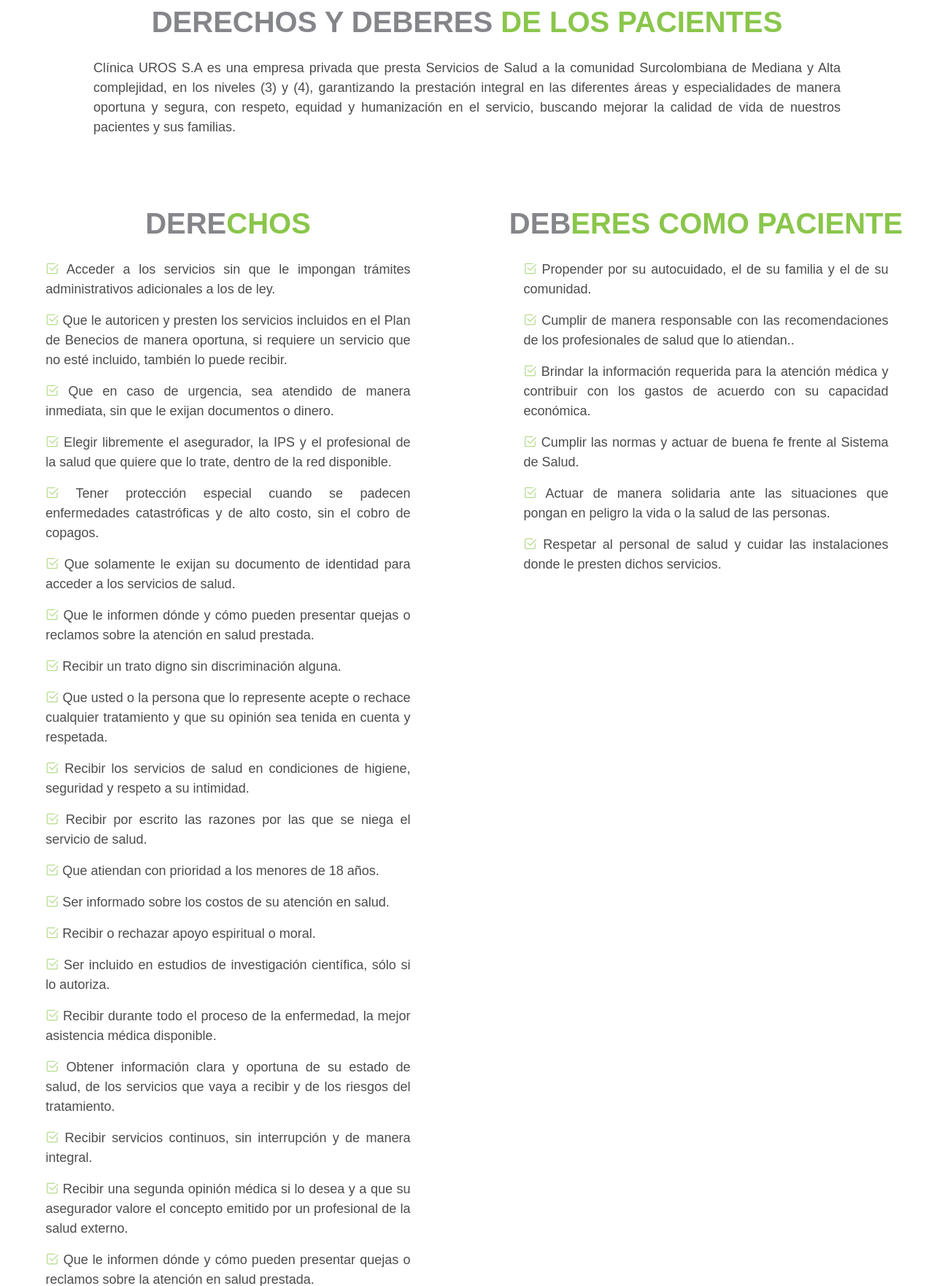
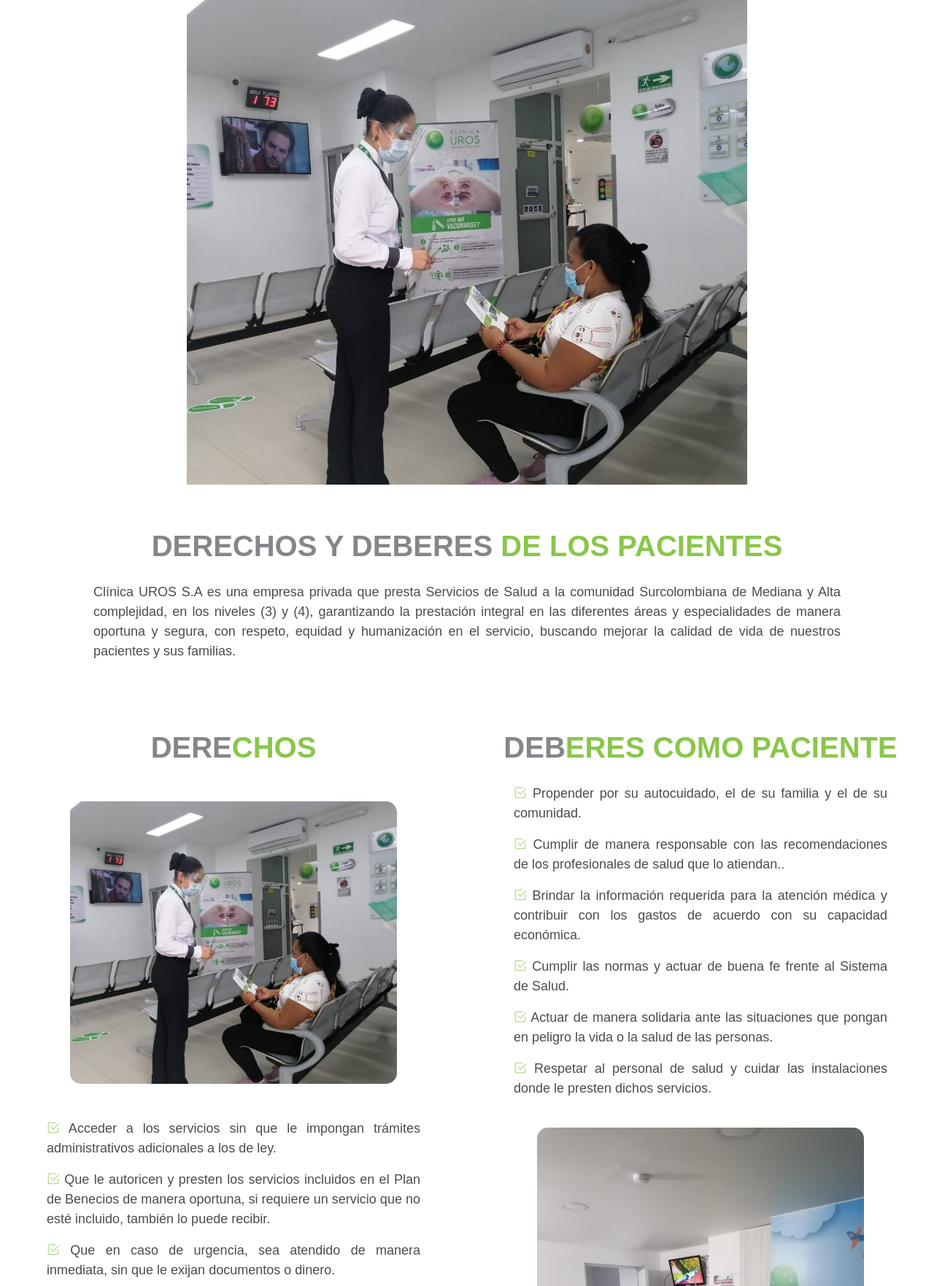
Before and after one commit to jhonn2002/ProyectoUros, a Flask app: page /derechosDeberes in a window 1280 px wide. Shown: the part 166-1928 px from the top of the page at 73% size. Run offline with Flask 2, Linux system fonts and the light colour scheme; some libraries are stand-ins or nearby versions.

Commit message:
Cambios en la pagina SIAU

```diff
--- a/app.py
+++ b/app.py
@@ -8,6 +8,7 @@
 
 #cadena de conexión a la base de datos
 app.config['SQLALCHEMY_DATABASE_URI'] = 'mysql://root:Jhonn2002*@localhost/urosoft'
+#app.config['SQLALCHEMY_DATABASE_URI'] = 'mysql://Jhonn2002:Cupitre2002*@Jhonn2002.mysql.pythonanywhere-services.com/Jhonn2002$urosoft'
 
 db = SQLAlchemy(app)
 
--- a/templates/derechosDeberes.html
+++ b/templates/derechosDeberes.html
@@ -1,6 +1,30 @@
 {% extends 'index.html' %}
 {% block section %}
-    <div class="derechoDeberes row">
+
+    <div class="containerInicioUno" style="margin-bottom: 30px;">
+        <div id="carouselExampleFade" class="carousel slide carousel-fade" data-bs-ride="carousel" style="border-radius: 50px;">
+            <div class="carousel-inner">
+                <div class="carousel-item active d-flex justify-content-center">
+                    <img style="width: 60%; height: auto;" src="static/fotos/fotos_inicio/siau1.jpg" class="d-block" alt="...">
+                </div>
+                <div class="carousel-item d-flex justify-content-center">
+                    <img style="width: 60%; height: auto;" src="static/fotos/fotos_inicio/siau2.jpg" class="d-block" alt="...">
+                </div>
+            </div>
+            <button class="carousel-control-prev" type="button" data-bs-target="#carouselExampleFade" data-bs-slide="prev">
+                <span class="carousel-control-prev-icon" aria-hidden="true"></span>
+                <span class="visually-hidden">Previous</span>
+            </button>
+            <button class="carousel-control-next" type="button" data-bs-target="#carouselExampleFade" data-bs-slide="next">
+                <span class="carousel-control-next-icon" aria-hidden="true"></span>
+                <span class="visually-hidden">Next</span>
+            </button>
+        </div>
+    </div>
+
+    <br>
+
+    <div class="derechoDeberes row no-gutters">
         <div class="col-md-4 col-sm-12 col-lg-12">
             <div class="titulosderechoDeberes">
                 <span style="color: #85868a;">DERECHOS Y DEBERES<span style="color: #8ac64b;"> DE LOS PACIENTES </span></span>
@@ -16,11 +40,19 @@
     <br>
     <br>
     <br>
-    <div class="derechoDeberes row">
+    <div class="derechoDeberes row no-gutters">
         <div class="col-md-4 col-sm-12 col-lg-6">
             <div class="titulosderechoDeberes">
                 <span style="color: #85868a;">DERE<span style="color: #8ac64b;">CHOS</span></span>
             </div>
+
+            <br>
+            <div class="d-flex justify-content-center">
+                <img style="width: 70%; height: auto; border-radius: 15px;" src="static/fotos/fotos_inicio/siau1.jpg" alt="">
+            </div>
+            <br>
+            <br>
+
             <div><p><i class="bi bi-check2-square"></i> Acceder a los servicios sin que le impongan trámites administrativos adicionales a los de ley. </p></div>
             <div><p><i class="bi bi-check2-square"></i> Que le autoricen y presten los servicios incluidos en el Plan de Bene­cios de manera oportuna, si requiere un servicio que no esté incluido, también lo puede recibir. </p></div>
             <div><p><i class="bi bi-check2-square"></i> Que en caso de urgencia, sea atendido de manera inmediata, sin que le exijan documentos o dinero. </p></div>
@@ -53,12 +85,18 @@
             <div><p><i class="bi bi-check2-square"></i> Cumplir las normas y actuar de buena fe frente al Sistema de Salud. </p></div>
             <div><p><i class="bi bi-check2-square"></i> Actuar de manera solidaria ante las situaciones que pongan en peligro la vida o la salud de las personas. </p></div>
             <div><p><i class="bi bi-check2-square"></i> Respetar al personal de salud y cuidar las instalaciones donde le presten dichos servicios. </p></div>
+            <br>
+
+            <div class="d-flex justify-content-center">
+                <img style="width: 70%; height: auto; border-radius: 15px;" src="static/fotos/fotos_inicio/siau3.jpg" alt="">
+            </div>
+
         </div>
     </div>
 
     <br>
     <br>
-    <div class="derechoDeberes row">
+    <div class="derechoDeberes row no-gutters">
         <div class="col-md-4 col-sm-12 col-lg-12">
             <div class="tituloTengaEncuenta">
                 <span style="color: #85868a;">TENGA EN <span style="color: #8ac64b;">CUENTA:</span></span>
@@ -74,7 +112,7 @@
 
     <br>
     <br>
-    <div class="derechoDeberes row">
+    <div class="derechoDeberes row no-gutters">
         <div class="col-md-4 col-sm-12 col-lg-12">
             <div class="tituloTengaEncuenta">
                 <span style="color: #85868a;">PAUTAS <span style="color: #8ac64b;">GENERALES:</span></span>
@@ -96,7 +134,7 @@
 
     <br>
     <br>
-    <div class="derechoDeberes row" id="asociacionUsuario">
+    <div class="derechoDeberes row no-gutters" id="asociacionUsuario">
         <div class="col-md-4 col-sm-12 col-lg-12">
             <div class="tituloTengaEncuenta">
                 <span style="color: #85868a;">ASOCIACIÓN <span style="color: #8ac64b;">DE USUARIOS: </span></span>
@@ -154,16 +192,19 @@
             </form>
         </div>
         <div class="lineasp col-md-4 col-sm-12 col-lg-6 mx-auto my-auto">
+            <img style="width: 100%; height: auto;" src="static/fotos/fotos_inicio/acur.jpg" alt="">
+        </div>
+
+        <div class="lineasp col-md-4 col-sm-12 col-lg-12 mx-auto my-auto">
             <p>Informes: Oficina de Atención al Usuario Teléfono: 8725400</p>
             <p>Ext.  129 Línea Gratuita: 018000180627 E-mail:</p>
             <a class="nav-link" href="#"><p>servicioalcliente@clinicauros.com</p></a>
         </div>
     </div>
 
+
     <br>
-    <br>
-    <br>
-    <div class="derechoDeberes row mx-auto" style="width: 90%;" id="normasPoliticas">
+    <div class="derechoDeberes row mx-auto no-gutters" style="width: 90%;" id="normasPoliticas">
         <div class="titulosderechoDeberes">
             <span style="color: #85868a;">NORMAS Y POLÍTICAS ESTABLECIDAS <span style="color: #8ac64b;">PARA EL INGRESO A LA CLÍNICA:</span></span>
         </div>
@@ -173,6 +214,11 @@
             <div><p><i class="bi bi-check2-square"></i> Todo usuario debe presentar un documento de identidad para el ingreso. </p></div>
             <div><p><i class="bi bi-check2-square"></i> Se debe cumplir con los horarios de visita definidos y no circular por áreas restringidas. </p></div>
             <div><p><i class="bi bi-check2-square"></i> Tratar con respeto y dignidad al personal que lo atiende y respetar la intimidad de los otros pacientes. </p></div>
+            <br>
+
+            <div class="d-flex justify-content-center">
+                <img style="width: 70%; height: auto; border-radius: 15px;" src="static/fotos/fotos_inicio/siau2.jpg" alt="">
+            </div>
         </div>
         <div class="col-md-4 col-sm-12 col-lg-6">
             <div><p><i class="bi bi-check2-square"></i> Cumplir puntualmente las citas médicas y de servicios; debe informar previamente, su cancelación o aplazamiento. </p></div>
@@ -186,7 +232,7 @@
 
     <br>
     <br>
-    <div class="derechoDeberes row mx-auto" style="width: 80%;" id="preparacionExamenes">
+    <div class="derechoDeberes row mx-auto no-gutters" style="width: 80%;" id="preparacionExamenes">
         <div class="titulosderechoDeberes">
             <span style="color: #85868a;">PREPARACIÓN PARA <span style="color: #8ac64b;">EXÁMENES</span></span>
         </div>
@@ -285,7 +331,7 @@
 
     <br>
     <br>
-    <div class="derechoDeberes row mx-auto" style="width: 80%;" id="horarioVisitas">
+    <div class="derechoDeberes row mx-auto no-gutters" style="width: 80%;" id="horarioVisitas">
         <div class="titulosderechoDeberes">
             <span style="color: #85868a;">HORARIO DE <span style="color: #8ac64b;">VISITAS</span></span>
         </div>
@@ -369,7 +415,7 @@
 
     <br>
     <br>
-    <div class="derechoDeberes row" id="politicasDeParticipacion">
+    <div class="derechoDeberes row no-gutters" id="politicasDeParticipacion">
         <div class="col-md-4 col-sm-12 col-lg-12">
             <div class="tituloTengaEncuenta">
                 <span style="color: #85868a;">POLÍTICA DE PARTICIPACIÓN <span style="color: #8ac64b;">SOCIAL EN SALUD (PPSS):</span></span>
@@ -444,7 +490,7 @@
             </tr>
             <tr>
                 <td class="columna1">Presencial</td>
-                <td>Proceso personalizado en la Oficina de Atención al Usuario ubicada en el primer piso de Consulta Externa en horario hábil.</td>
+                <td>Proceso personalizado en la Oficina de Atención al Usuario ubicada en el segundo piso de Consulta Externa en horario hábil.</td>
             </tr>
             <tr>
                 <td class="columna1">Buzones</td>
@@ -453,7 +499,7 @@
         </tbody>
     </table>
     <br>
-    <div class="derechoDeberes row">
+    <div class="derechoDeberes row no-gutters">
         <div class="col-md-4 col-sm-12 col-lg-12">
             <p>Como política de control y calidad, Clínica Uros S.A.S trabaja sobre indicadores y la gestión de participación social, por lo tanto, se rinden indicadores mes a mes sobre la gestión realizadas de las PQRSF, para su revisión y planes de mejoramiento. Se genera sensibilización y oportunidad por parte de los líderes de cada proceso para contestar las inquietudes que formulan los ciudadanos.</p>
         </div>
--- a/templates/index.html
+++ b/templates/index.html
@@ -134,6 +134,7 @@
             {% block section %}
             {% endblock %}
         </section>
+
         <footer class=" container-fluid">
             <div class="footer row">
                 <div class="colunmFooterUna col-md-4 col-sm-12 col-lg-4">
```
Also changed, not shown: static/fotos/fotos_inicio/acur.jpg (added), static/fotos/fotos_inicio/siau1.jpg (added), static/fotos/fotos_inicio/siau2.jpg (added), static/fotos/fotos_inicio/siau3.jpg (added).
